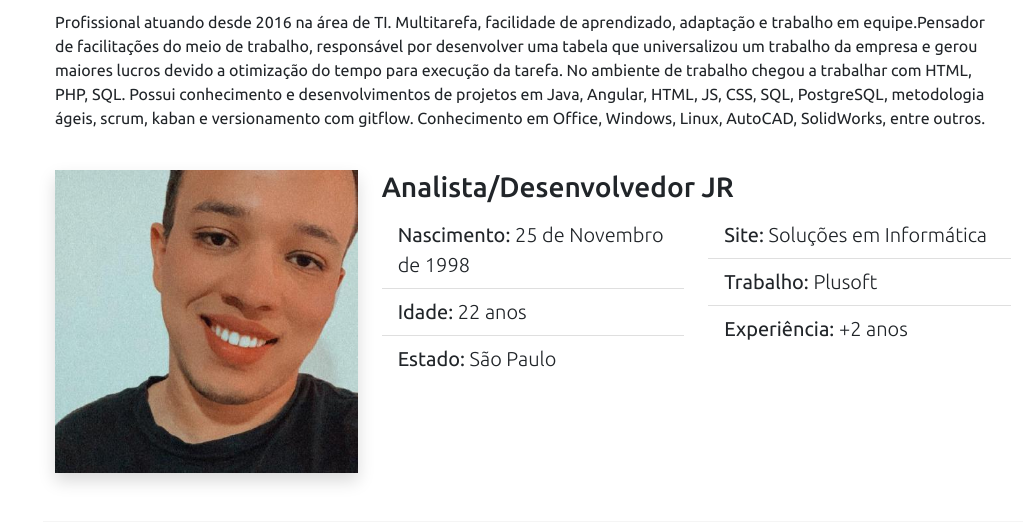
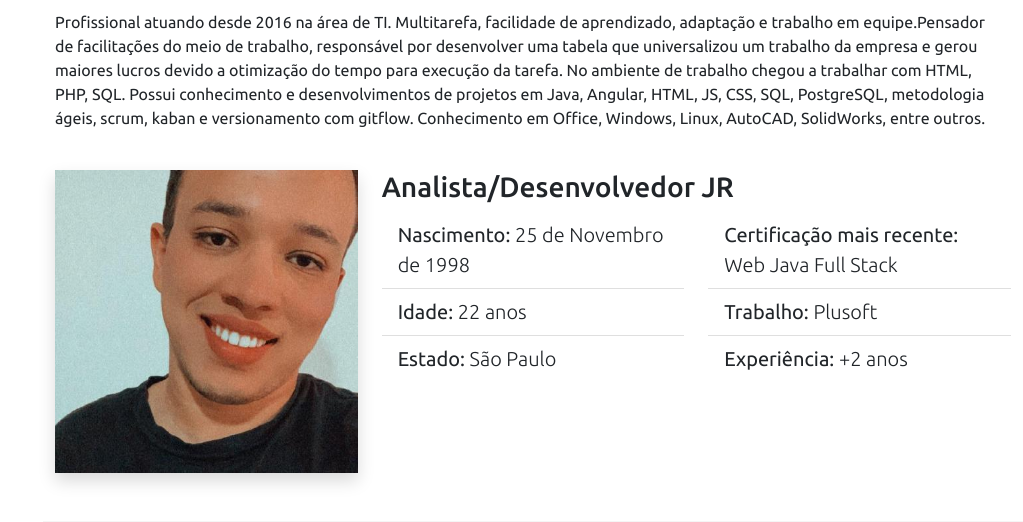
Before and after one commit to Matheus094-tech/Portfolio, a Flask app: page / in a window 1280 px wide. Shown: the part 900-1422 px from the top of the page, without its empty margins (257-1280 px from the left). Run offline with Flask 2, Linux system fonts and the light colour scheme; some libraries are stand-ins or nearby versions.

Commit message:
Ajuste site

```diff
--- a/templates/index.html
+++ b/templates/index.html
@@ -110,8 +110,8 @@
                     </div>
                     <div class="col-md-6">
                         <ul class="list-group list-group-flush fs-5">
-                            <li class="list-group-item">Site: <a href="" target="_blank"
-                                    class="fw-lighter text-decoration-none link-dark">Soluções em Informática</a></li>
+                            <li class="list-group-item">Certificação mais recente: <a href="https://e-certificado.com/login/visualizar?c=991940ABBF7BB296740540" target="_blank"
+                                    class="fw-lighter text-decoration-none link-dark">Web Java Full Stack</a></li>
                             <li class="list-group-item">Trabalho: <a href="https://plusoft.com/"
                                     target="_blank" class="fw-lighter text-decoration-none link-dark">Plusoft</a></li>
                             <li class="list-group-item">Experiência: <span class="fw-lighter"> +2
```
